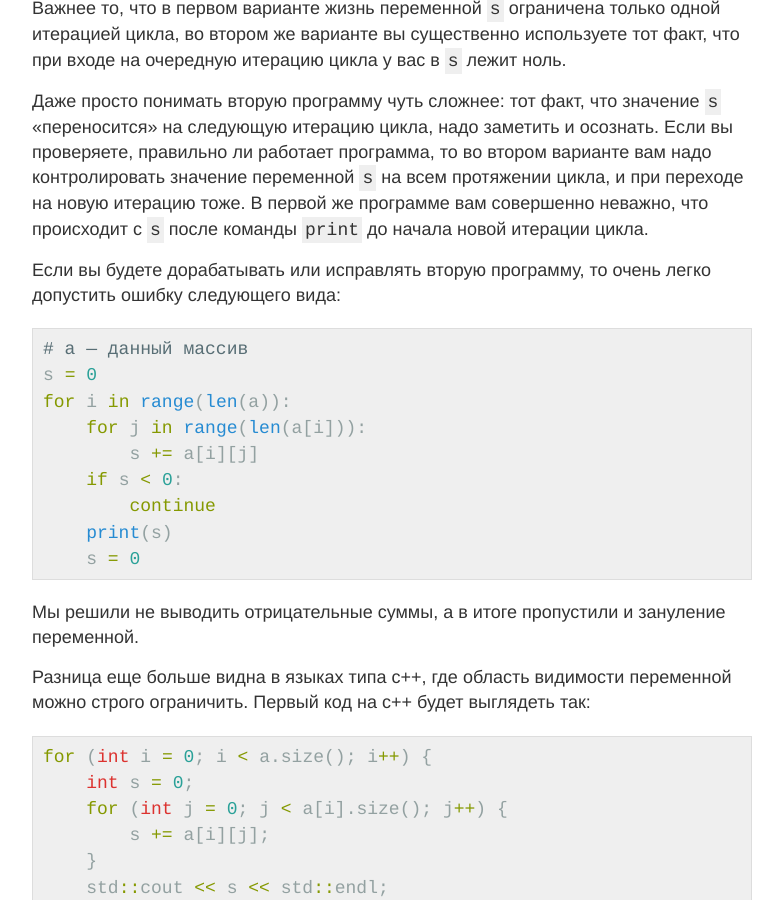
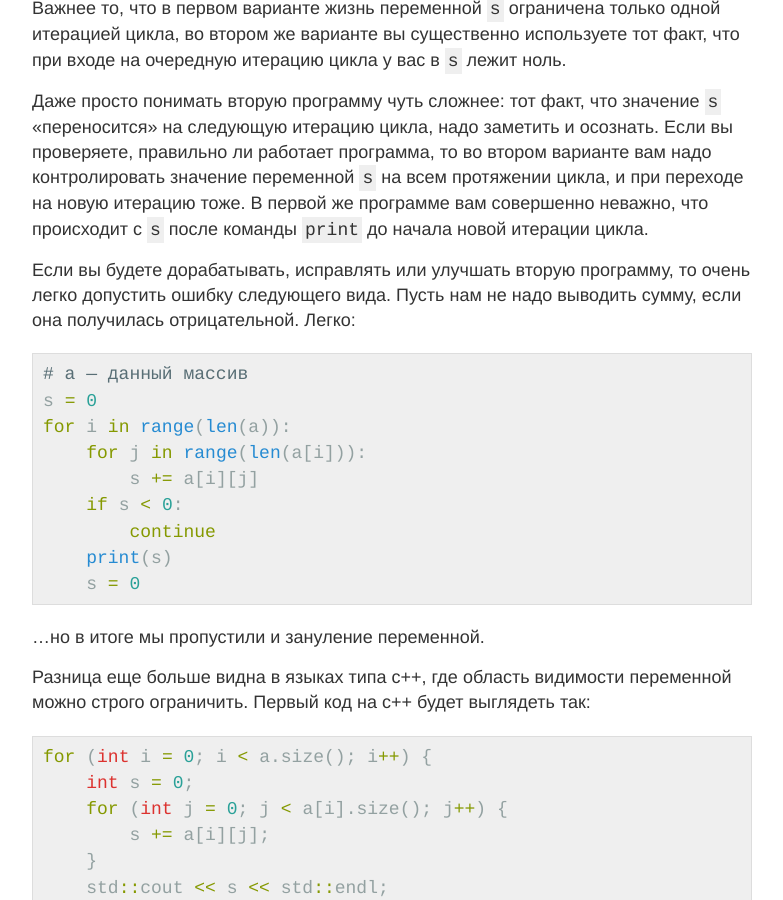
Before and after one commit to petr-kalinin/algoprog-blog, a Jekyll site: the page built from _posts/2018-02-02-init-not-clear.md, in a window 1280 px wide and 900 px high, scrolled down 1005 px. Shown: the whole window, without its empty margins (248-1031 px from the left). Built offline with Jekyll 4.4.1, drawn with Linux system fonts in a browser that asks for light colours.

Commit message:
Fix wording

````diff
--- a/_posts/2018-02-02-init-not-clear.md
+++ b/_posts/2018-02-02-init-not-clear.md
@@ -32,7 +32,7 @@ for i in range(len(a)):
 
 Даже просто понимать вторую программу чуть сложнее: тот факт, что значение `s` «переносится» на следующую итерацию цикла, надо заметить и осознать. Если вы проверяете, правильно ли работает программа, то во втором варианте вам надо контролировать значение переменной `s` на всем протяжении цикла, и при переходе на новую итерацию тоже. В первой же программе вам совершенно неважно, что происходит с `s` после команды `print` до начала новой итерации цикла.
 
-Если вы будете дорабатывать или исправлять вторую программу, то очень легко допустить ошибку следующего вида:
+Если вы будете дорабатывать, исправлять или улучшать вторую программу, то очень легко допустить ошибку следующего вида. Пусть нам не надо выводить сумму, если она получилась отрицательной. Легко:
 
 ```python
 # a — данный массив
@@ -46,7 +46,7 @@ for i in range(len(a)):
     s = 0
 ```
 
-Мы решили не выводить отрицательные суммы, а в итоге пропустили и зануление переменной.
+...но в итоге мы пропустили и зануление переменной.
 
 Разница еще больше видна в языках типа c++, где область видимости переменной можно строго ограничить. Первый код на c++ будет выглядеть так:
 
````
